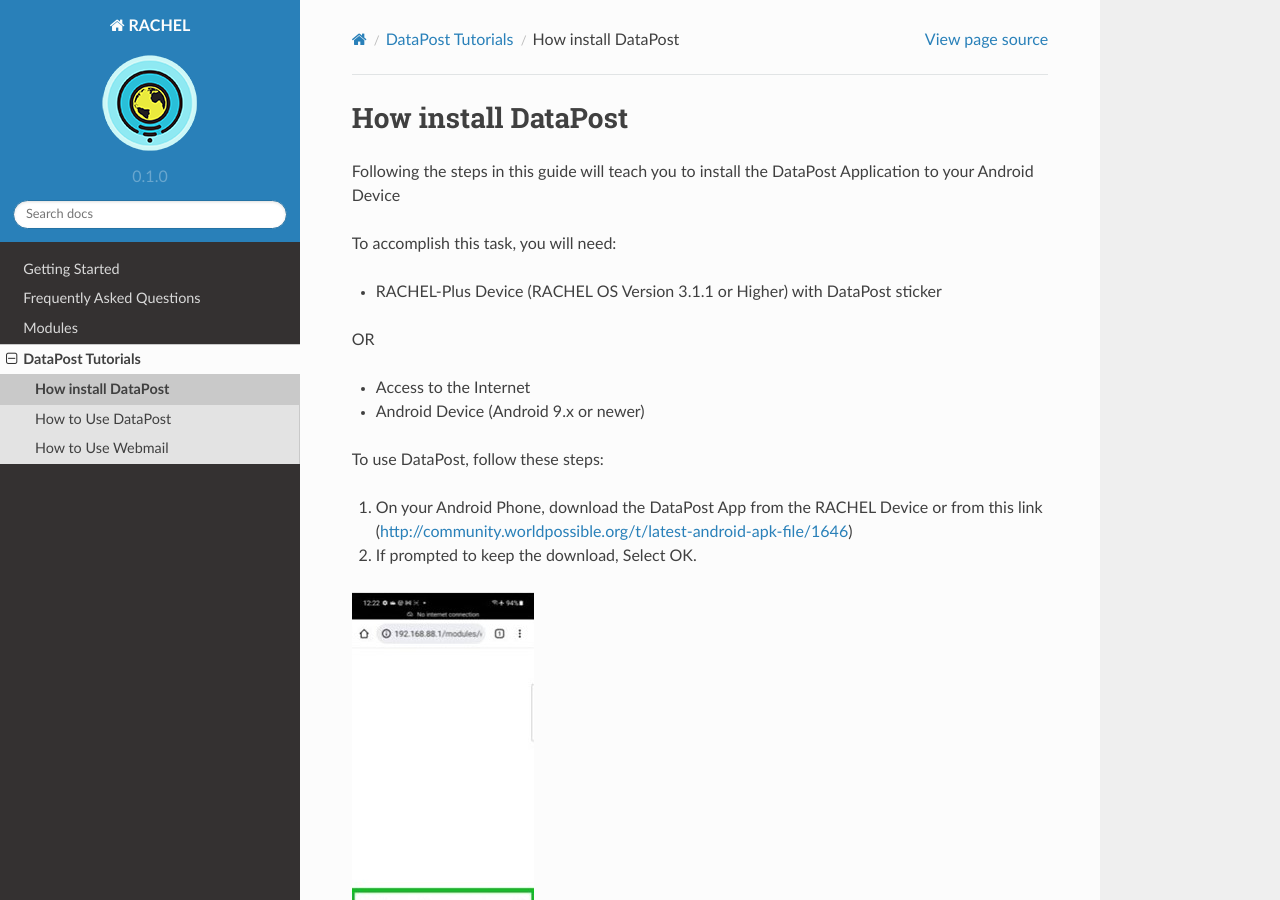
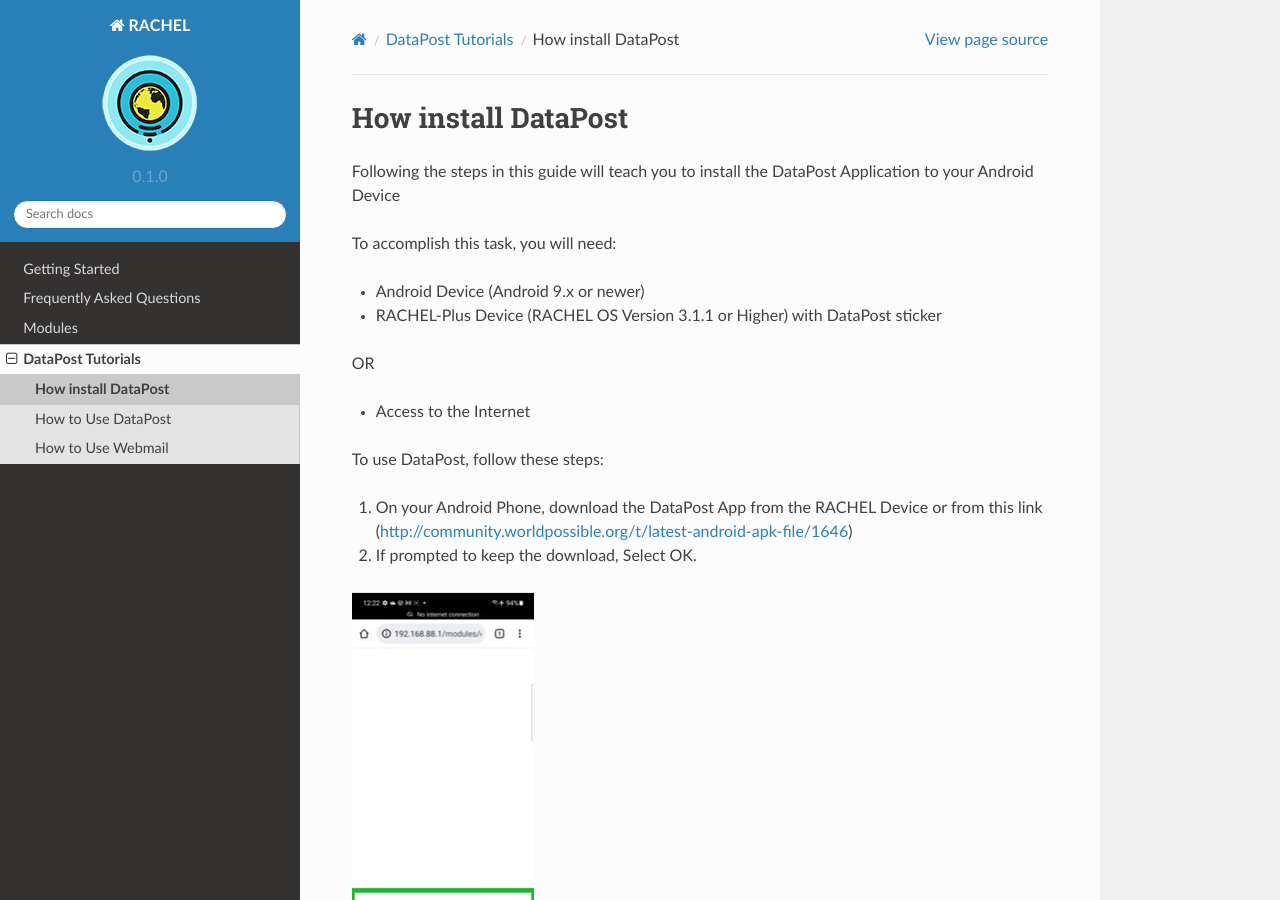
Before and after one commit to worldpossible/rachel, a Sphinx documentation site: the page built from docs/source/datapost/installDataPost.rst, in a window 1280 px wide and 900 px high. Built offline with Sphinx 7.4.7 and the Read the Docs theme 2.0.0, drawn with Linux system fonts in a browser that asks for light colours; pages that are not in the unit, such as notebooks, are missing from menus.

```diff
--- a/docs/source/datapost/installDataPost.rst
+++ b/docs/source/datapost/installDataPost.rst
@@ -10,11 +10,11 @@ Prerequisites
 
 To accomplish this task, you will need:
 
+* Android Device (Android 9.x or newer)
 * RACHEL-Plus Device (RACHEL OS Version 3.1.1 or Higher) with DataPost sticker
 OR
 
 * Access to the Internet
-* Android Device (Android 9.x or newer)
 
 To use DataPost, follow these steps:
 
```
